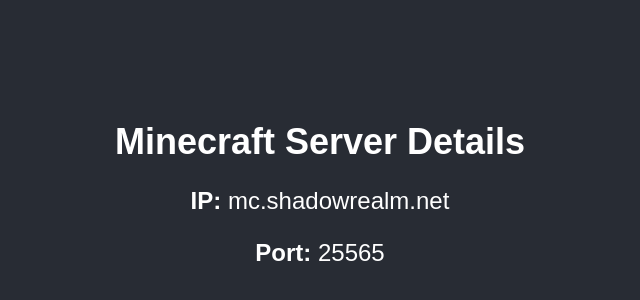
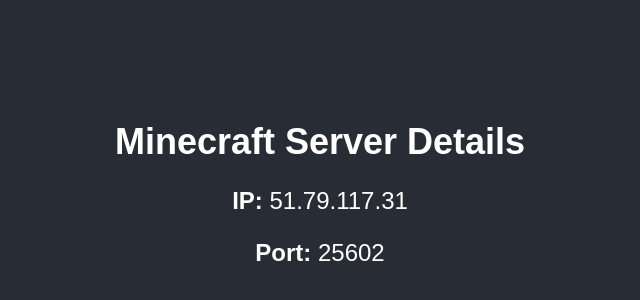
Before and after one commit to MinecraftPro63/shadowrealm, a plain HTML site: page server.html in a window 1280 px wide. Shown: the part 206-506 px from the top of the page, without its empty margins (320-960 px from the left). Drawn offline with Linux system fonts and the light colour scheme.

Commit message:
Resolved merge conflicts

```diff
--- a/server.html
+++ b/server.html
@@ -35,8 +35,8 @@ p {
 
 <div class="container">
   <h1>Minecraft Server Details</h1>
-  <p><strong>IP:</strong> mc.shadowrealm.net</p>
-  <p><strong>Port:</strong> 25565</p>
+  <p><strong>IP:</strong> 51.79.117.31</p>
+  <p><strong>Port:</strong> 25602</p>
 </div>
 
 </body>
```
